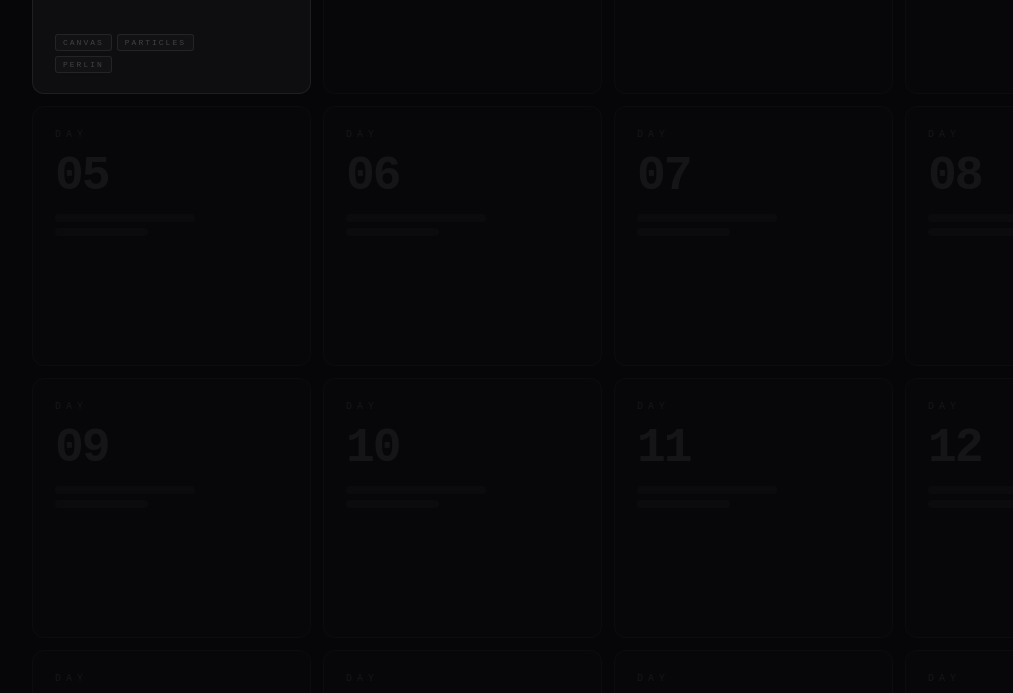
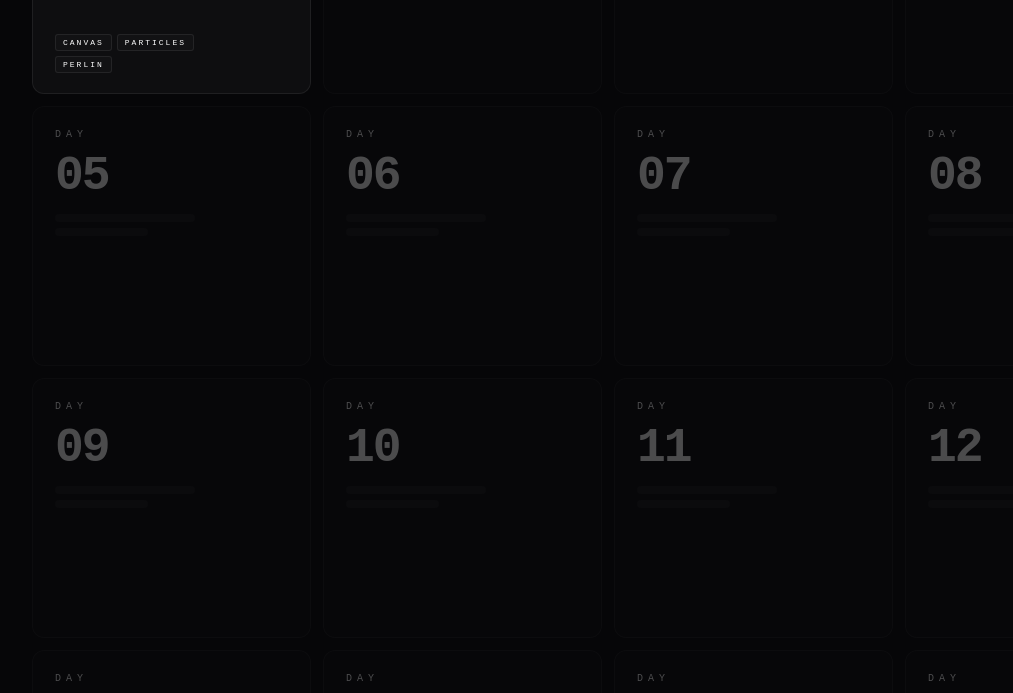
Before and after one commit to luizcipriano/100dayofcreativecode, a plain HTML site: page index.html in a window 1280 px wide. Shown: the part 650-1343 px from the top of the page, without its empty margins (32-1045 px from the left). Drawn offline with Linux system fonts and the light colour scheme.

Commit message:
fix: update text-lo color variable in style.css for improved readability

```diff
--- a/style.css
+++ b/style.css
@@ -13,7 +13,7 @@
   --border-h:     rgba(255, 255, 255, 0.18);
   --text-hi:      rgba(255, 255, 255, 0.88);
   --text-mid:     rgba(255, 255, 255, 0.44);
-  --text-lo:      rgba(255, 255, 255, 0.2);
+  --text-lo:      rgb(255, 255, 255);
   --accent:       210;          /* base hue — JS shifts per card */
   --radius:       12px;
   --font:         'Courier New', 'Courier', monospace;
```
